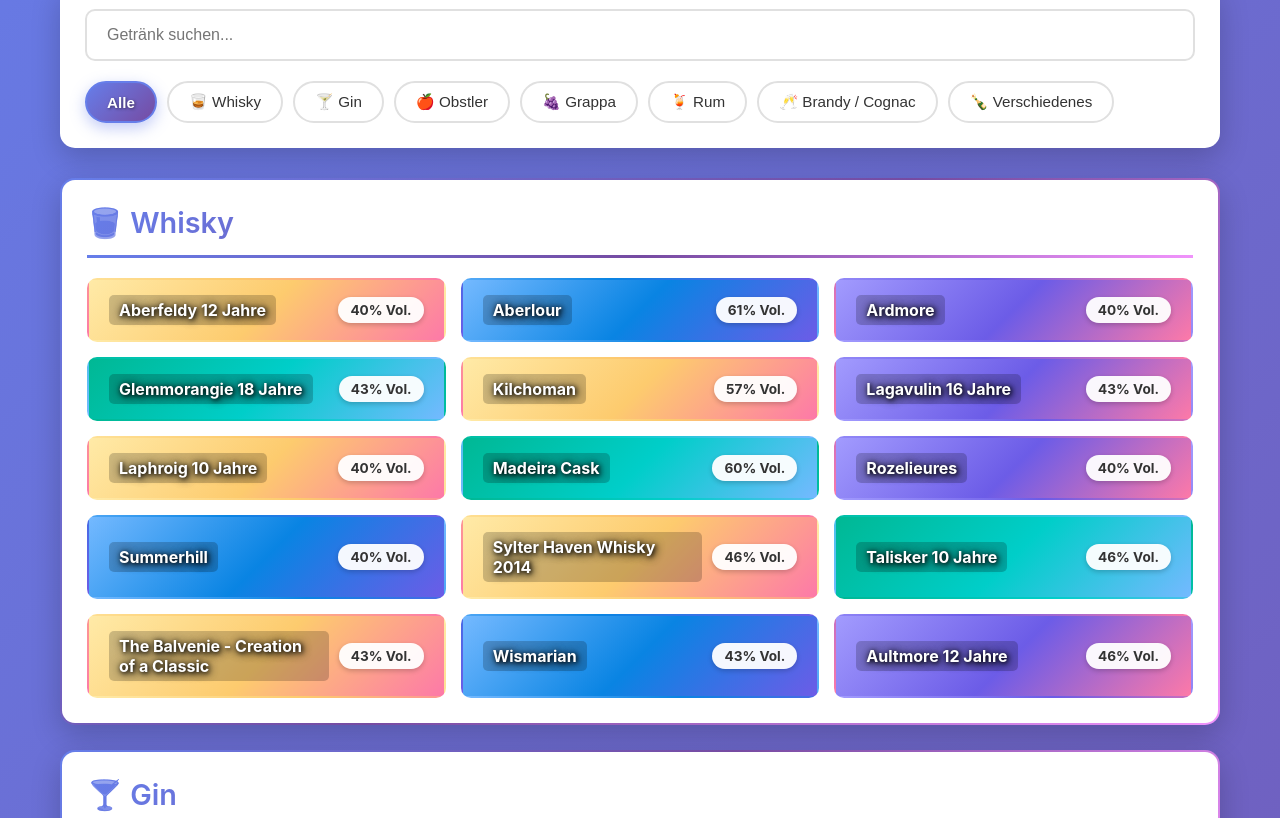
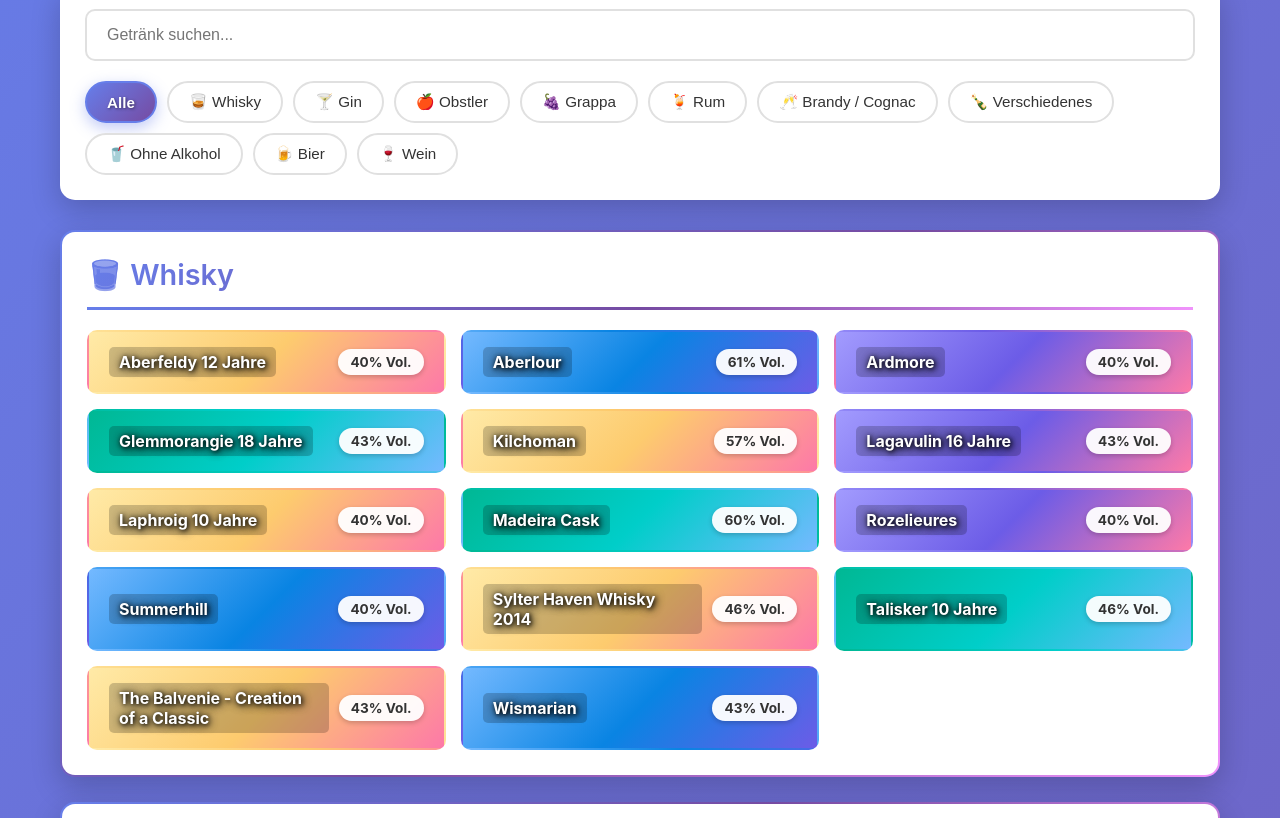
Before and after one commit to FaTiMi2025/Getraenke, a React (Vite) app: page / in a window 1280 px wide. Shown: the part 421-1239 px from the top of the page. Built offline with nearby package versions, Linux system fonts and the light colour scheme.

Commit message:
update liste

```diff
--- a/src/data/drinks.js
+++ b/src/data/drinks.js
@@ -13,7 +13,7 @@
   { id: 12, name: "Talisker 10 Jahre", alcohol: 46, category: "Whisky" },
   { id: 13, name: "The Balvenie - Creation of a Classic", alcohol: 43, category: "Whisky" },
   { id: 14, name: "Wismarian", alcohol: 43, category: "Whisky" },
-  { id: 15, name: "Aultmore 12 Jahre", alcohol: 46, category: "Whisky" },
+  { id: 15, name: "Aultmore 12 Jahre", alcohol: 46, category: "Gin" },
   { id: 16, name: "Bln Gin", alcohol: 45, category: "Gin" },
   { id: 17, name: "Heimat", alcohol: 43, category: "Gin" },
   { id: 18, name: "Norden", alcohol: 44, category: "Gin" },
@@ -49,7 +49,24 @@
   { id: 48, name: "Ramazzotti", alcohol: 30, category: "Verschiedenes" },
   { id: 49, name: "Ricard", alcohol: 45, category: "Verschiedenes" },
   { id: 50, name: "Sambuca", alcohol: 40, category: "Verschiedenes" },
-  { id: 51, name: "Wodka Pan Tadeusz", alcohol: 40, category: "Verschiedenes" }
+  { id: 51, name: "Wodka Pan Tadeusz", alcohol: 40, category: "Verschiedenes" },
+  { id: 52, name: "Brombeerlikör Heiner Schiefer", alcohol: 17, category: "Verschiedenes" },
+  { id: 53, name: "Johannisbeerlikör Heiner Schiefer", alcohol: 17, category: "Verschiedenes" },
+  { id: 54, name: "Cola", alcohol: null, category: "Ohne Alkohol" },
+  { id: 55, name: "Fanta", alcohol: null, category: "Ohne Alkohol" },
+  { id: 56, name: "Bitter Lemon", alcohol: null, category: "Ohne Alkohol" },
+  { id: 57, name: "Malzbier", alcohol: null, category: "Ohne Alkohol" },
+  { id: 58, name: "Sprudel", alcohol: null, category: "Ohne Alkohol" },
+  { id: 59, name: "Stilles Wasser", alcohol: null, category: "Ohne Alkohol" },
+  { id: 60, name: "Espresso", alcohol: null, category: "Ohne Alkohol" },
+  { id: 61, name: "Alpiersbacher Klosterbräu", alcohol: null, category: "Bier" },
+  { id: 62, name: "Glühwein rot", alcohol: 10, category: "Wein" },
+  { id: 63, name: "WG Lauffen - Sauvignon Blanc", alcohol: 12, category: "Wein" },
+  { id: 64, name: "WG Lauffen - Cuvee Cabernet", alcohol: 12.5, category: "Wein" },
+  { id: 65, name: "WG Lauffen - Lemberger im Eichenfass gereift", alcohol: 14, category: "Wein" },
+  { id: 66, name: "Hirschmüller - Merlot", alcohol: 13.5, category: "Wein" },
+  { id: 67, name: "Hirschmüller - Cuvee Cabernet", alcohol: 13.5, category: "Wein" },
+  { id: 68, name: "Hirschmüller - Auslese", alcohol: 10, category: "Wein" }
 ];
 
 export const categories = [
@@ -59,7 +76,10 @@
   "Grappa",
   "Rum",
   "Brandy / Cognac",
-  "Verschiedenes"
+  "Verschiedenes",
+  "Ohne Alkohol",
+  "Bier",
+  "Wein"
 ];
 
 export const categoryEmojis = {
@@ -69,5 +89,8 @@
   "Grappa": "🍇",
   "Rum": "🍹",
   "Brandy / Cognac": "🥂",
-  "Verschiedenes": "🍾"
+  "Verschiedenes": "🍾",
+  "Ohne Alkohol": "🥤",
+  "Bier": "🍺",
+  "Wein": "🍷"
 };
```
Also changed, not shown: 1 other file (tests, documents, lock files or other folders).
